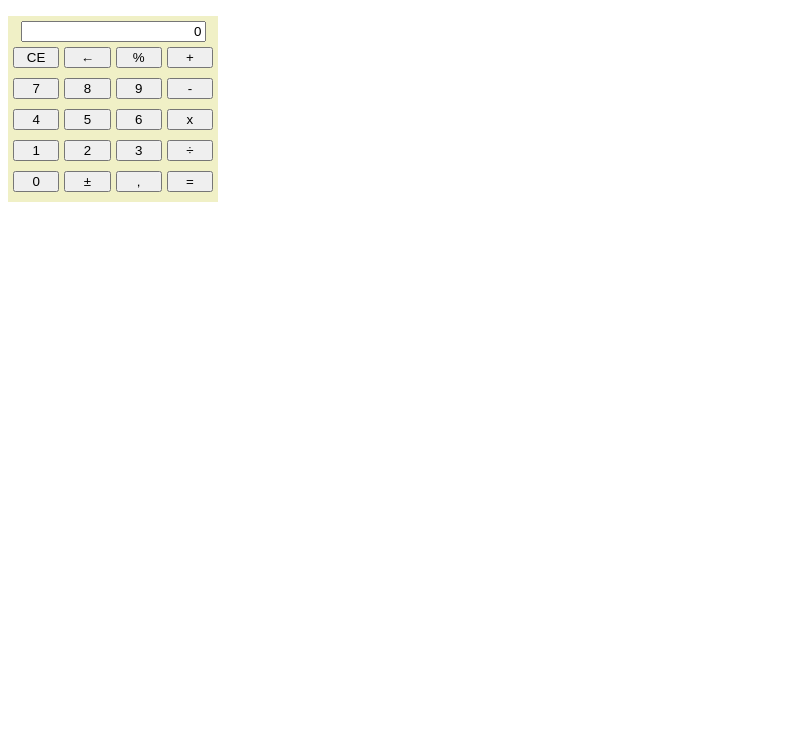
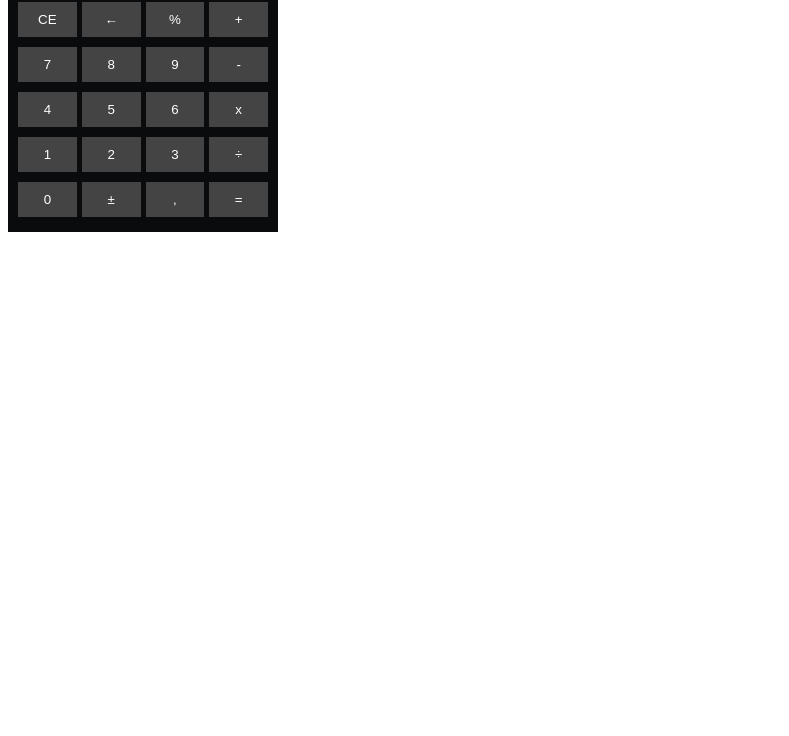
Before and after one commit to navenne/calculator, a plain HTML site: page index.html in a window 1280 px wide. Shown: the part 64-800 px from the top of the page, without its empty margins (0-789 px from the left). Drawn offline with Linux system fonts and the light colour scheme.

Commit message:
adding to portfolio

```diff
--- a/index.html
+++ b/index.html
@@ -4,11 +4,11 @@
 <meta charset="UTF-8">
 <meta name="author" content="Laura Hidalgo Rivera">
 <meta name="viewport" content="width=device-width, initial-scale=1.0">
+<link rel="stylesheet" href="style.css">
 <script src="main.js"></script>
 <noscript>Por favor habilita JavaScript en tu navegador</noscript>
 <title>Tarea 3.8. Creando elementos del DOM: Calculadora</title>
 </head>
 <body>
-    <h1>Tarea 3.8. Creando elementos del DOM: Calculadora</h1>
 </body>
 </html>
--- a/main.js
+++ b/main.js
@@ -12,8 +12,6 @@
       const button = document.createElement("button");
       const content = document.createTextNode(text);
       button.appendChild(content);
-      button.style.width = "100%";
-      button.style.margin = "5px";
       button.addEventListener("click", calc.addBehaviour(text));
       return button;
     },
@@ -21,10 +19,6 @@
     init() {
       // Creo div padre
       const div = document.createElement("div");
-      div.style.maxWidth = "200px";
-      div.style.textAlign = "center";
-      div.style.backgroundColor = "#F0F0C6";
-      div.style.padding = "5px";
 
       // Creo display
       calc.display = document.createElement("input");
@@ -55,11 +49,6 @@
         "="
       );
       const divKeypad = document.createElement("div");
-      divKeypad.style.display = "grid";
-      divKeypad.style.gridTemplateColumns = "repeat(4, 1fr)";
-      divKeypad.style.columnGap = "5px";
-      divKeypad.style.justifyContent = "space-evenly";
-      divKeypad.style.justifyItems = "center";
 
       // Añado cada botón del array keypad al div de la botonera
       this.keypad.forEach((buttonText) => {
--- /dev/null
+++ b/style.css
@@ -0,0 +1,40 @@
+button {
+    width: 100%;
+    margin: 5px;
+    padding: 10px;
+    border: none;
+    background-color: #444444;
+    color: white;
+}
+
+button:hover {
+    background-color: #545454;
+}
+
+button:active {
+    background-color: #6e6e6e;
+}
+
+body > div {
+    max-width: 250px;
+    text-align: center;
+    background-color: #090B0C;
+    padding: 10px;
+}
+
+input {
+    background-color: #090B0C;
+    border: none;
+    padding: 10px 0px;
+    color: white;
+    width: 100%;
+    font-size: 20px;
+}
+
+body > div > div:last-of-type {
+    display: grid;
+    grid-template-columns: repeat(4, 1fr);
+    column-gap: 5px;
+    justify-content: space-evenly;
+    justify-items: center;
+}
```
